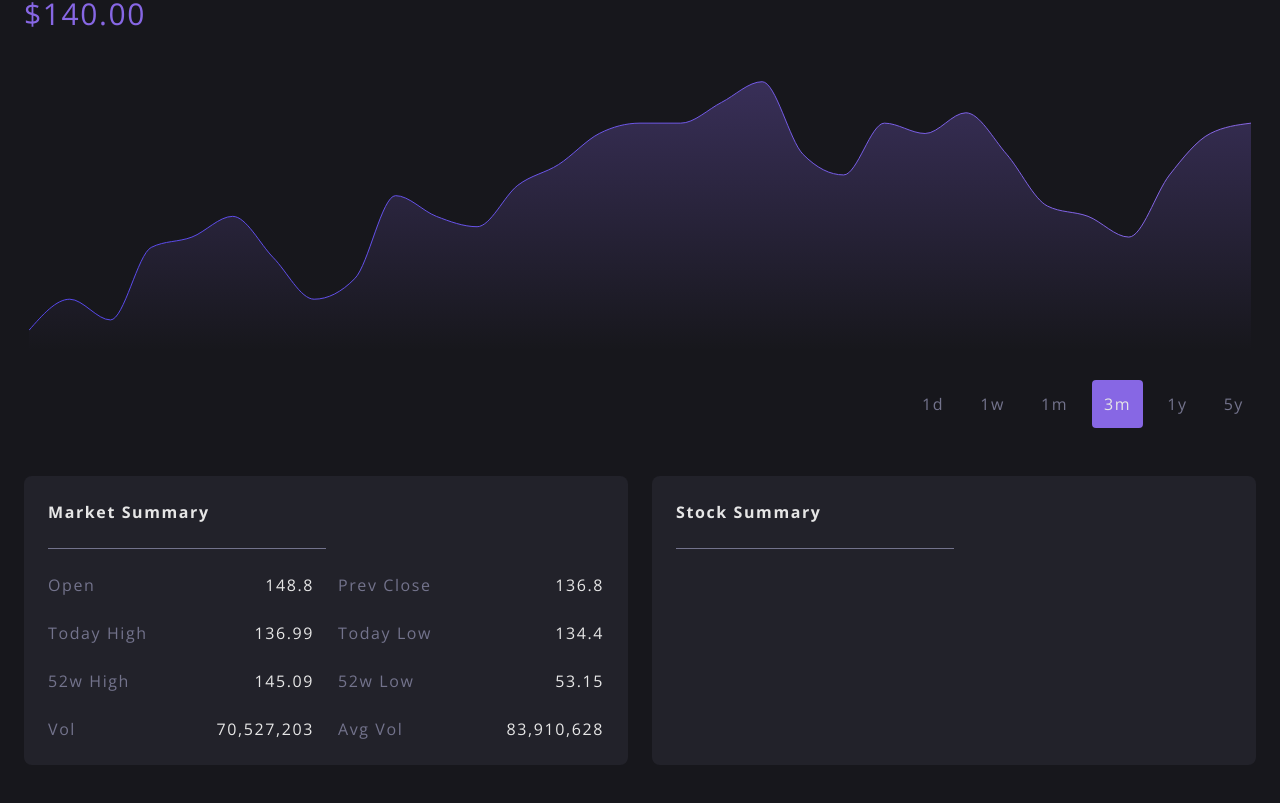
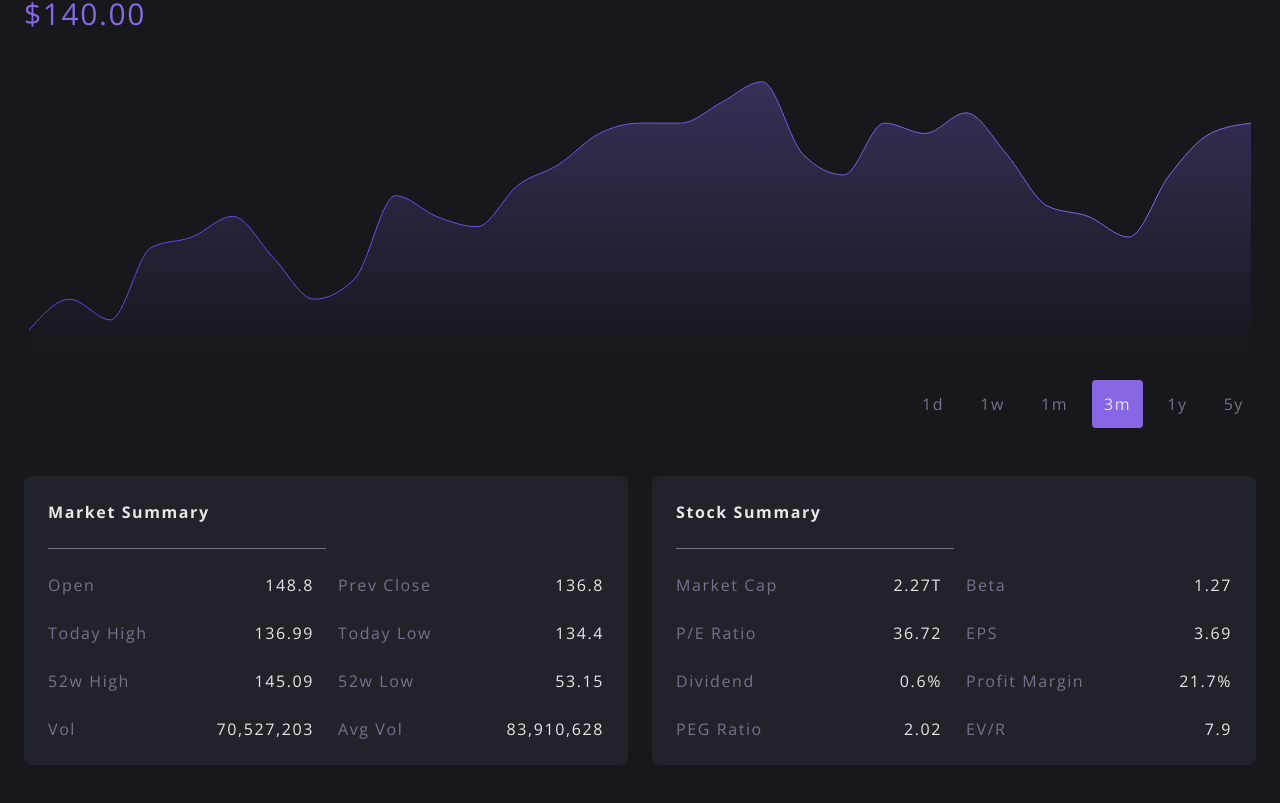
Before and after one commit to edwinkys/stock-analytic, a React (Create React App) app in the folder frontend/: page / in a window 1280 px wide. Shown: the part 257-1060 px from the top of the page. Built offline with nearby package versions, Linux system fonts and the light colour scheme.

Commit message:
Add Stock Summary

```diff
--- a/frontend/src/Components/Chips/ChoiceChips.js
+++ b/frontend/src/Components/Chips/ChoiceChips.js
@@ -38,8 +38,6 @@ const ChoiceChips = props => {
   // Is chip active handler
   const isChipActiveHandler = id => (chipActiveId === id);
 
-  console.log(chipActiveId);
-
   return (
     <div {...props}>
       {
--- a/frontend/src/Pages/StockPage.js
+++ b/frontend/src/Pages/StockPage.js
@@ -9,7 +9,6 @@ import ChoiceChips from '../Components/Chips/ChoiceChips';
 import Card from '../Components/Card/Card';
 import CardGrid from '../Components/Card/CardGrid';
 import CardGridData from '../Components/Card/CardGridData';
-import Tooltip from '../Components/Tooltip/Tooltip';
 
 const data = [
   {
@@ -138,6 +137,90 @@ const data = [
   }
 ];
 
+// Market Summary Data
+const marketSummaryData = [
+  {
+    label: "Open",
+    data: "148.8"
+  },
+  {
+    label: "Prev Close",
+    data: "136.8"
+  },
+  {
+    label: "Today High",
+    data: "136.99"
+  },
+  {
+    label: "Today Low",
+    data: "134.4"
+  },
+  {
+    label: "52w High",
+    data: "145.09"
+  },
+  {
+    label: "52w Low",
+    data: "53.15"
+  },
+  {
+    label: "Vol",
+    data: "70,527,203"
+  },
+  {
+    label: "Avg Vol",
+    data: "83,910,628",
+    tooltipId: "avgVolInfo",
+    tooltipMessage: "The average traded volume in the last 10 days."
+  },
+];
+
+// Stock Summary Data
+const stockSummaryData = [
+  {
+    label: "Market Cap",
+    data: "2.27T"
+  },
+  {
+    label: "Beta",
+    data: "1.27",
+    tooltipId: "betaInfo",
+    tooltipMessage: "Beta is a measure of a stock's volatility in relation to the overall market. The higher the beta the more volatile."
+  },
+  {
+    label: "P/E Ratio",
+    data: "36.72",
+    tooltipId: "peRatioInfo",
+    tooltipMessage: "The P/E Ratio tells you how expensive a stock is compared to its earnings."
+  },
+  {
+    label: "EPS",
+    data: "3.69",
+    tooltipId: "epsInfo",
+    tooltipMessage: "EPS is calculated as a company's profit divided by the outstanding shares of its common stock."
+  },
+  {
+    label: "Dividend",
+    data: "0.6%"
+  },
+  {
+    label: "Profit Margin",
+    data: "21.7%"
+  },
+  {
+    label: "PEG Ratio",
+    data: "2.02",
+    tooltipId: "pegRatioInfo",
+    tooltipMessage: "The PEG ratio compares a company’s P/E ratio to its expected rate of growth, a key factor for assessing its value."
+  },
+  {
+    label: "EV/R",
+    data: "7.9",
+    tooltipId: "evrInfo",
+    tooltipMessage: "EV/R is a measure of the value of a stock that compares a company's enterprise value to its revenue"
+  }
+];
+
 const StockPage = props => {
   return (
     <DefaultLayout>
@@ -155,18 +238,17 @@ const StockPage = props => {
           <div className="grid grid-cols-1 md:grid-cols-2 gap-6">
             <Card title="Market Summary">
               <CardGrid>
-                <CardGridData label="Open" data="148.8" />
-                <CardGridData label="Prev Close" data="136.8" />
-                <CardGridData label="Today High" data="136.99" />
-                <CardGridData label="Today Low" data="134.4" />
-                <CardGridData label="52w High" data="145.09" />
-                <CardGridData label="52w Low" data="53.15" />
-                <CardGridData label="Vol" data="70,527,203" />
-                <CardGridData label="Avg Vol" data="83,910,628" tooltipId="avgVolInfo" tooltipMessage="The average traded volume in the last 10 days." />
+                {
+                  marketSummaryData.map((item, index) => <CardGridData key={index} label={item.label} data={item.data} tooltipId={item.tooltipId} tooltipMessage={item.tooltipMessage} />)
+                }
               </CardGrid>
             </Card>
             <Card title="Stock Summary">
-
+              <CardGrid>
+                {
+                  stockSummaryData.map((item, index) => <CardGridData key={index} label={item.label} data={item.data} tooltipId={item.tooltipId} tooltipMessage={item.tooltipMessage} />)
+                }
+              </CardGrid>
             </Card>
           </div>
         </div>
```
